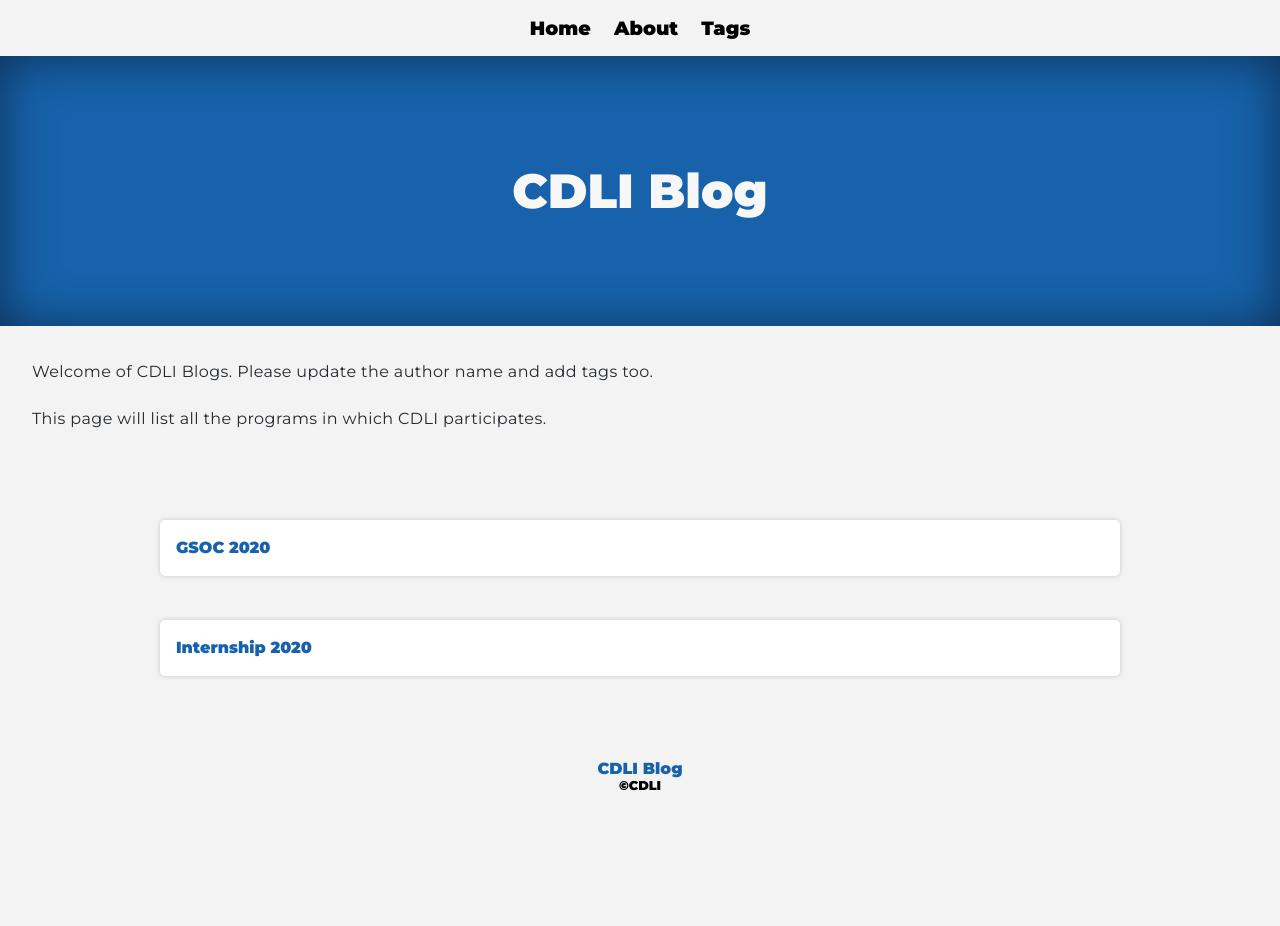
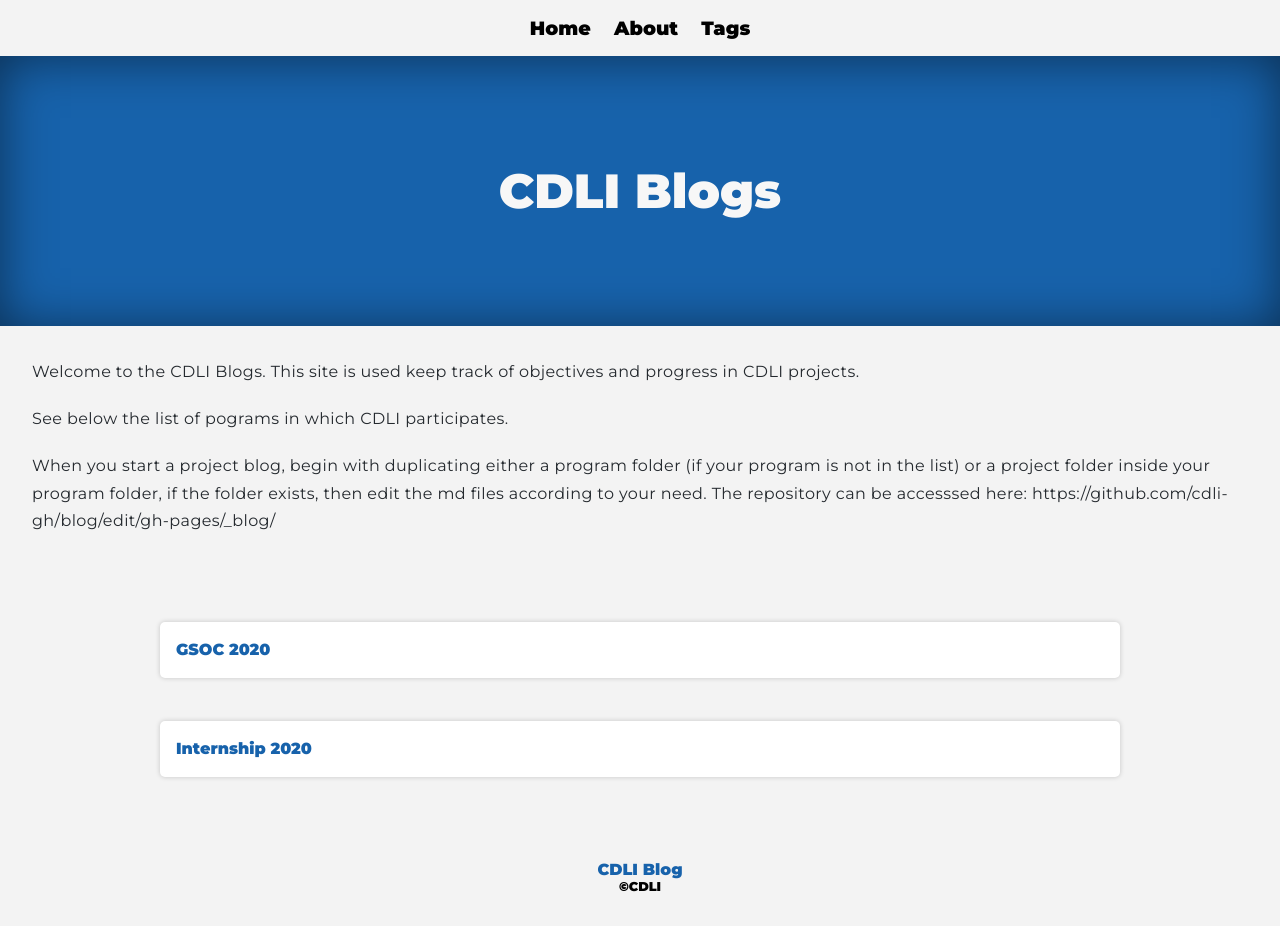
Before and after one commit to cdli-gh/blog, a Jekyll site: the page built from _blog/index.md, in a window 1280 px wide. Built offline with Jekyll 4.4.1, drawn with Linux system fonts in a browser that asks for light colours; before the commit the page ends 900 px from its top, so only the background shows below that.

Commit message:
Update index.md

```diff
--- a/_blog/index.md
+++ b/_blog/index.md
@@ -1,11 +1,12 @@
 ---
-title: CDLI Blog
+title: CDLI Blogs
 layout: home
-author: ""
+author: "Émilie"
 tags: []
 ---
 
-Welcome of CDLI Blogs.
-Please update the author name and add tags too.
+Welcome to the CDLI Blogs. This site is used keep track of objectives and progress in CDLI projects.
 
-This page will list all the programs in which CDLI participates.
+See below the list of pograms in which CDLI participates.
+
+When you start a project blog, begin with duplicating either a program folder (if your program is not in the list) or a project folder inside your program folder, if the folder exists, then edit the md files according to your need. The repository can be accesssed here: https://github.com/cdli-gh/blog/edit/gh-pages/_blog/
```
